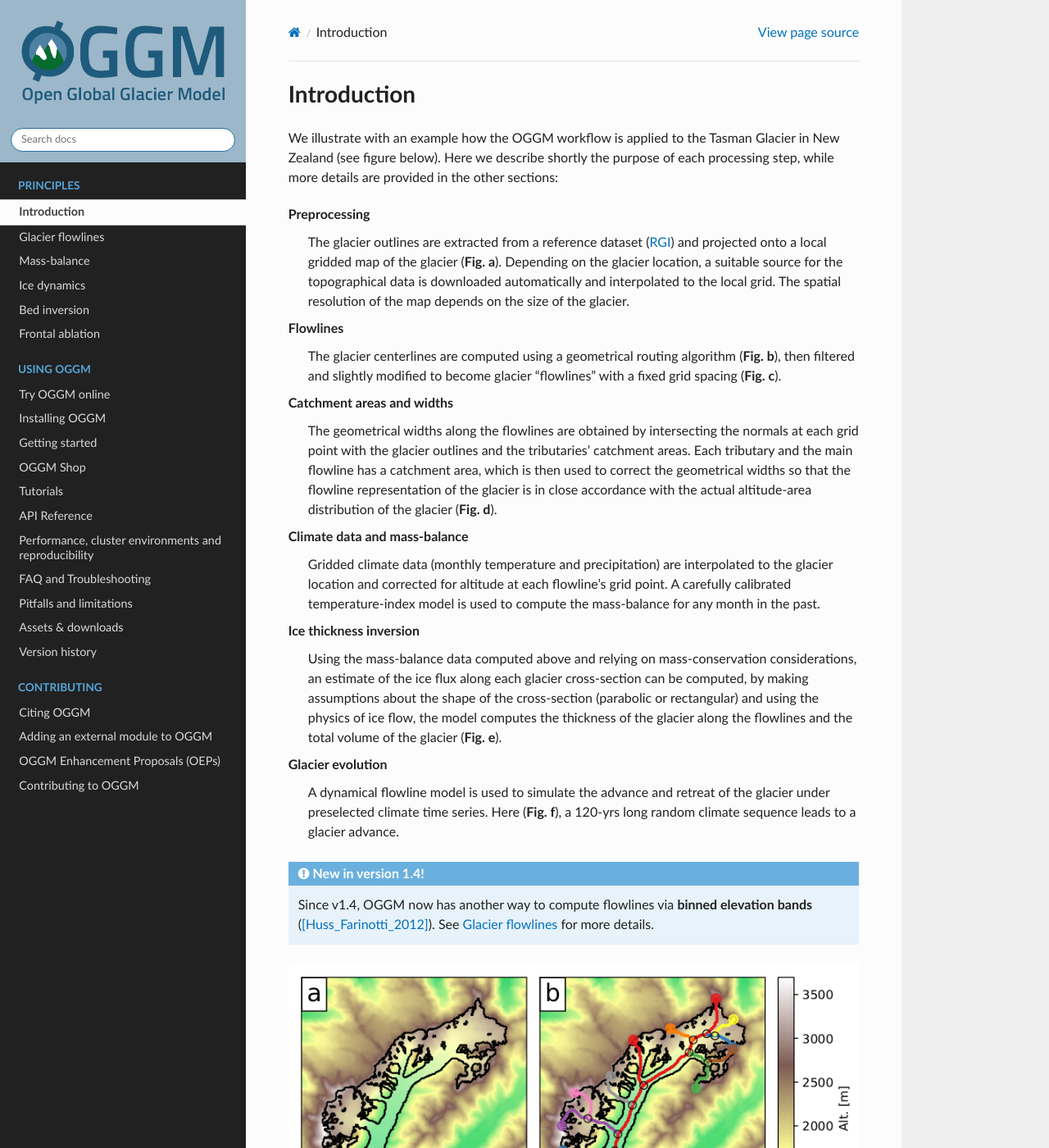
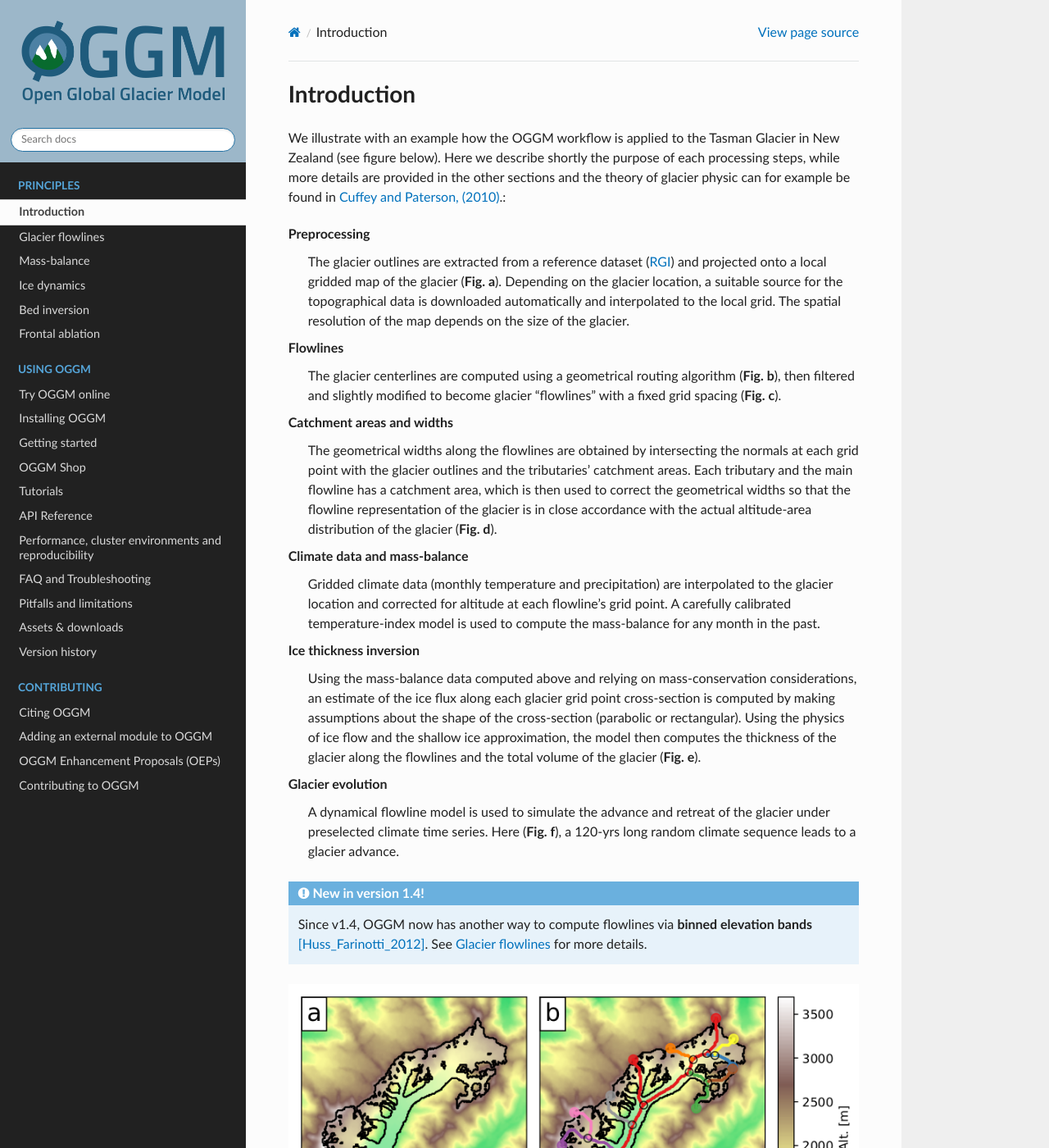
Before and after one commit to OGGM/oggm, a Sphinx documentation site: the page built from docs/introduction.rst, in a window 1280 px wide and 1400 px high. Shown: the whole window at 82% size. Built offline with Sphinx 7.4.7 and the Read the Docs theme 2.0.0, drawn with Linux system fonts in a browser that asks for light colours; the version number could not be read and is left out.

```diff
--- a/docs/introduction.rst
+++ b/docs/introduction.rst
@@ -4,8 +4,11 @@ Introduction
 
 We illustrate with an example how the OGGM workflow is applied to the
 Tasman Glacier in New Zealand (see figure below).
-Here we describe shortly the purpose of each processing step, while more
-details are provided in the other sections:
+Here we describe shortly the purpose of each processing steps, while more
+details are provided in the other sections and the theory of glacier physic
+can for example be found in `Cuffey and Paterson, (2010)`_.:
+
+.. _Cuffey and Paterson, (2010): https://www.elsevier.com/books/the-physics-of-glaciers/cuffey/978-0-12-369461-4
 
 Preprocessing
   The glacier outlines are extracted from a reference dataset (`RGI`_)
@@ -37,10 +40,10 @@ Climate data and mass-balance
 
 Ice thickness inversion
   Using the mass-balance data computed above and relying on mass-conservation
-  considerations, an estimate of the ice flux along each glacier cross-section
-  can be computed, by making assumptions about the shape of the cross-section
-  (parabolic or rectangular) and using the physics of ice flow, the model
-  computes the thickness of the glacier along the flowlines and the total
+  considerations, an estimate of the ice flux along each glacier grid point cross-section
+  is computed by making assumptions about the shape of the cross-section
+  (parabolic or rectangular). Using the physics of ice flow and the shallow ice approximation,
+  the model then computes the thickness of the glacier along the flowlines and the total
   volume of the glacier (**Fig. e**).
 
 Glacier evolution
@@ -54,7 +57,7 @@ Glacier evolution
 .. admonition:: **New in version 1.4!**
 
    Since v1.4, OGGM now has another way to compute flowlines via
-   **binned elevation bands** ([Huss_Farinotti_2012]_). See
+   **binned elevation bands** [Huss_Farinotti_2012]_. See
    :ref:`flowlines` for more details.
 
 .. figure:: _static/ex_workflow.png
```
